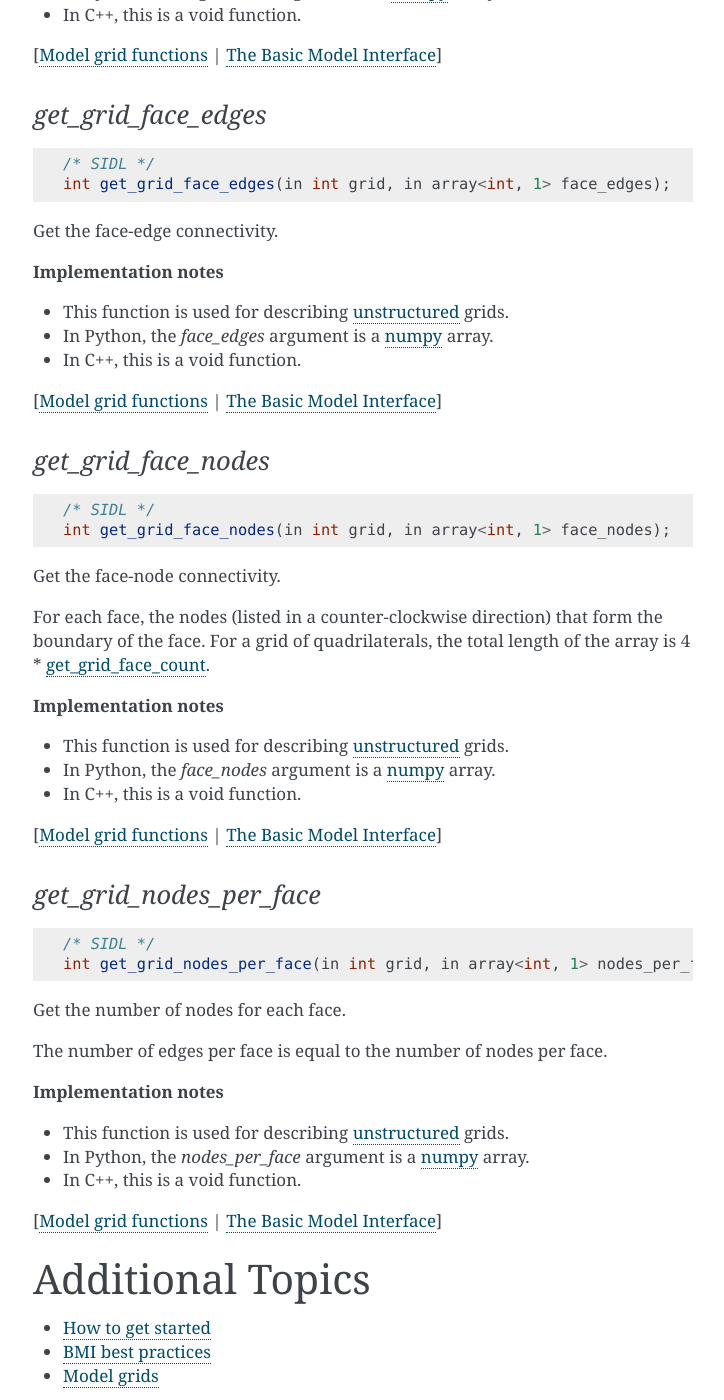
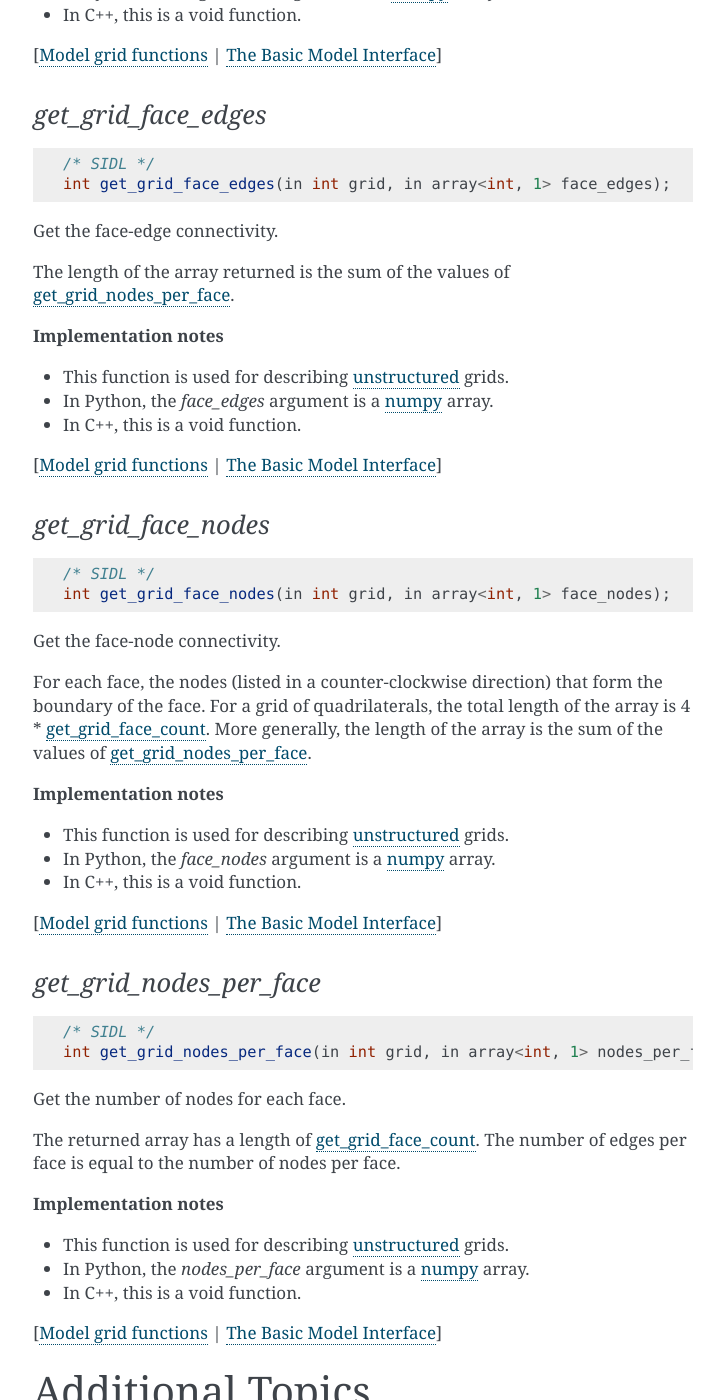
Before and after one commit to csdms/bmi, a Sphinx documentation site: the page built from docs/source/index.rst, in a window 1280 px wide and 1400 px high, scrolled down 20668 px. Shown: the whole window, without its empty margins (387-1111 px from the left). Built offline with Sphinx 7.4.7, drawn with Linux system fonts in a browser that asks for light colours; formulas are drawn with MathJax 3.

Commit message:
Note length of returned array

```diff
--- a/docs/source/bmi.grid_funcs.rst
+++ b/docs/source/bmi.grid_funcs.rst
@@ -396,6 +396,9 @@ node at edge head. The total length of the array is
 
 Get the face-edge connectivity.
 
+The length of the array returned is the sum of the values of
+:ref:`get_grid_nodes_per_face`.
+
 **Implementation notes**
 
 * This function is used for describing :ref:`unstructured
@@ -422,6 +425,9 @@ For each face, the nodes (listed in a counter-clockwise direction)
 that form the boundary of the face.
 For a grid of quadrilaterals,
 the total length of the array is 4 * :ref:`get_grid_face_count`.
+More generally,
+the length of the array is the sum of the values of
+:ref:`get_grid_nodes_per_face`.
 
 **Implementation notes**
 
@@ -445,6 +451,7 @@ the total length of the array is 4 * :ref:`get_grid_face_count`.
 
 Get the number of nodes for each face.
 
+The returned array has a length of :ref:`get_grid_face_count`.
 The number of edges per face is equal to the number of nodes per face.
 
 **Implementation notes**
```
